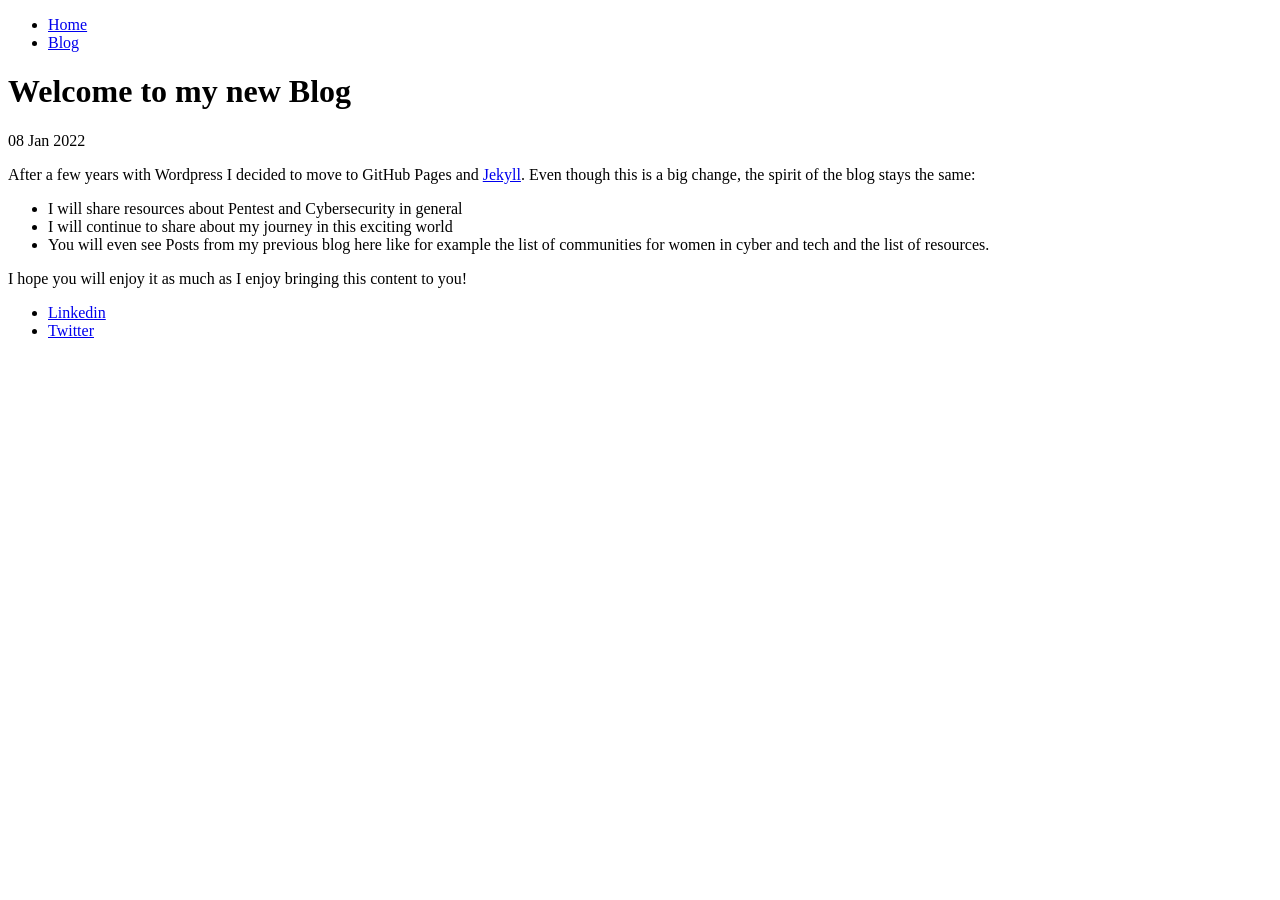
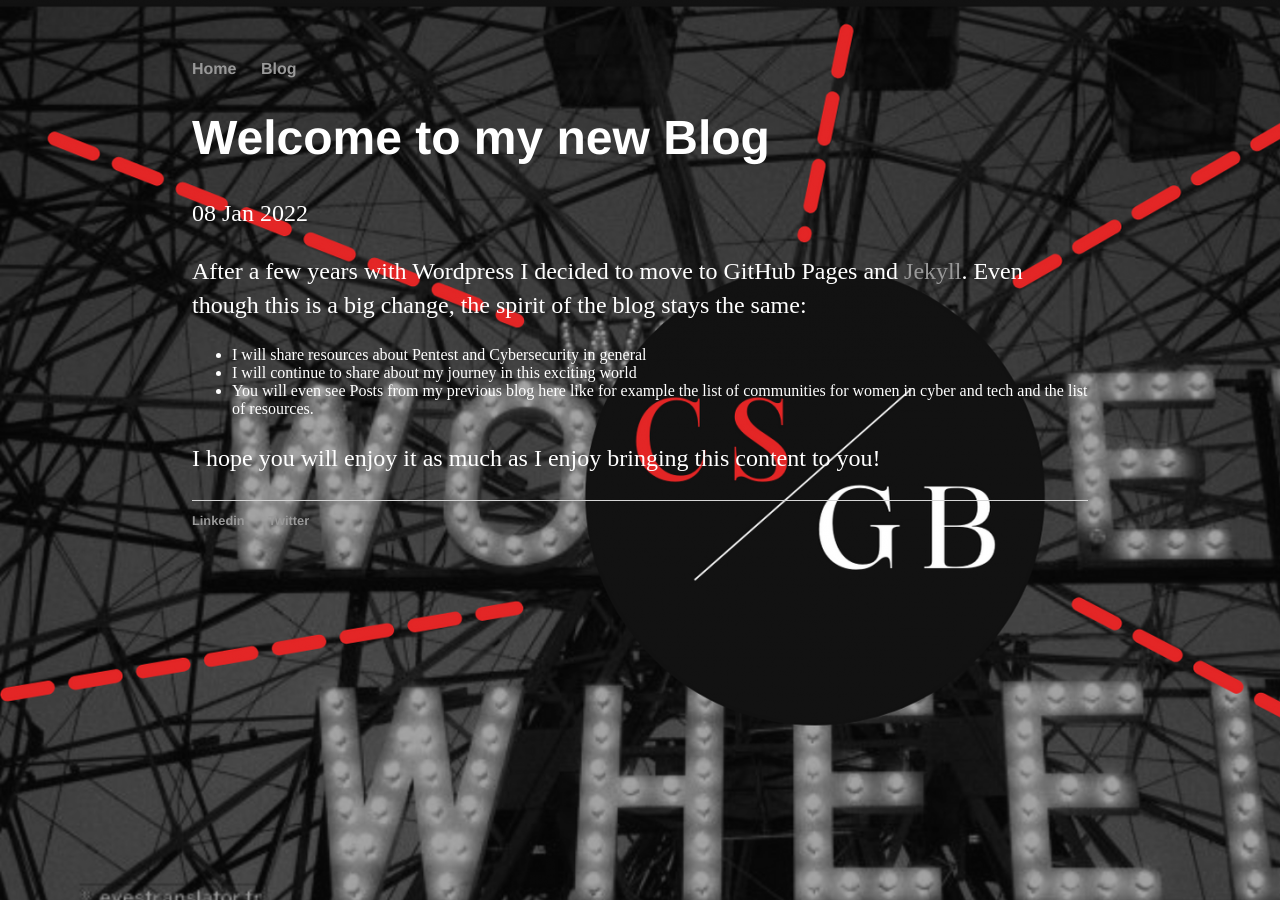
Before and after one commit to CSbyGB/csbygb.github.io, a Jekyll site: the page built from _posts/2022-01-08-new-blog.md, in a window 1280 px wide. Built offline with Jekyll 4.4.1, drawn with Linux system fonts in a browser that asks for light colours.

Commit message:
fixing css

```diff
--- a/_layouts/default.html
+++ b/_layouts/default.html
@@ -5,7 +5,7 @@
   	<meta name="keywords" content="cybersécurité, sécurité de l'information, femmes dans la cyber, WoSEC, Desjardins, Okiok, Radically Open Security, pentester, pentesting, pentest, Gabrielle B., cybersecurity, information security, infosec, pentest">
     <meta name="robots" content="index,follow" />
     <title>{{ page.title }}</title>
-    <link href="../css/style.css" type="text/css" rel="stylesheet">
+    <link href="/css/style.css" type="text/css" rel="stylesheet">
 </head>
 <body>
     <nav>
```
